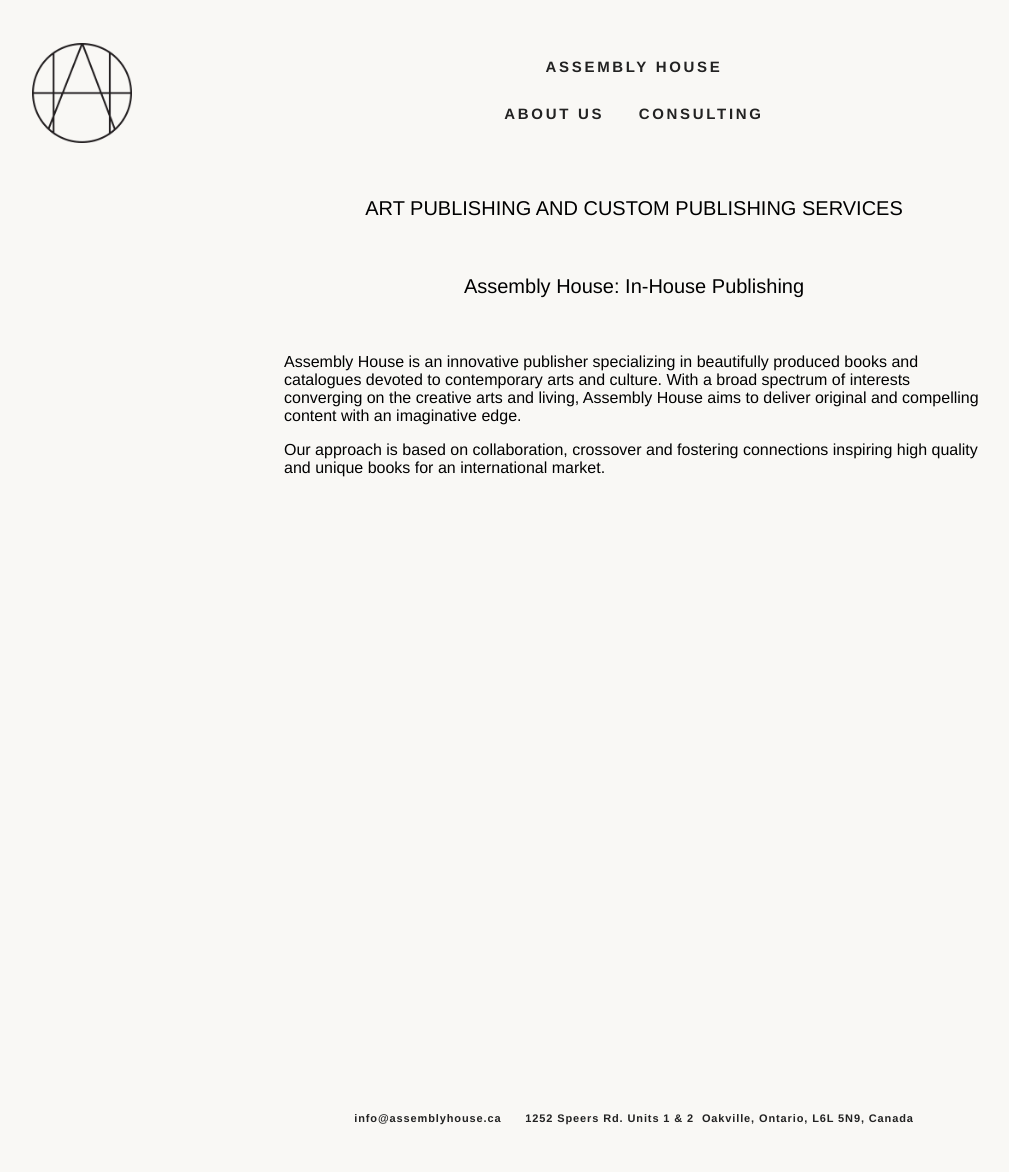
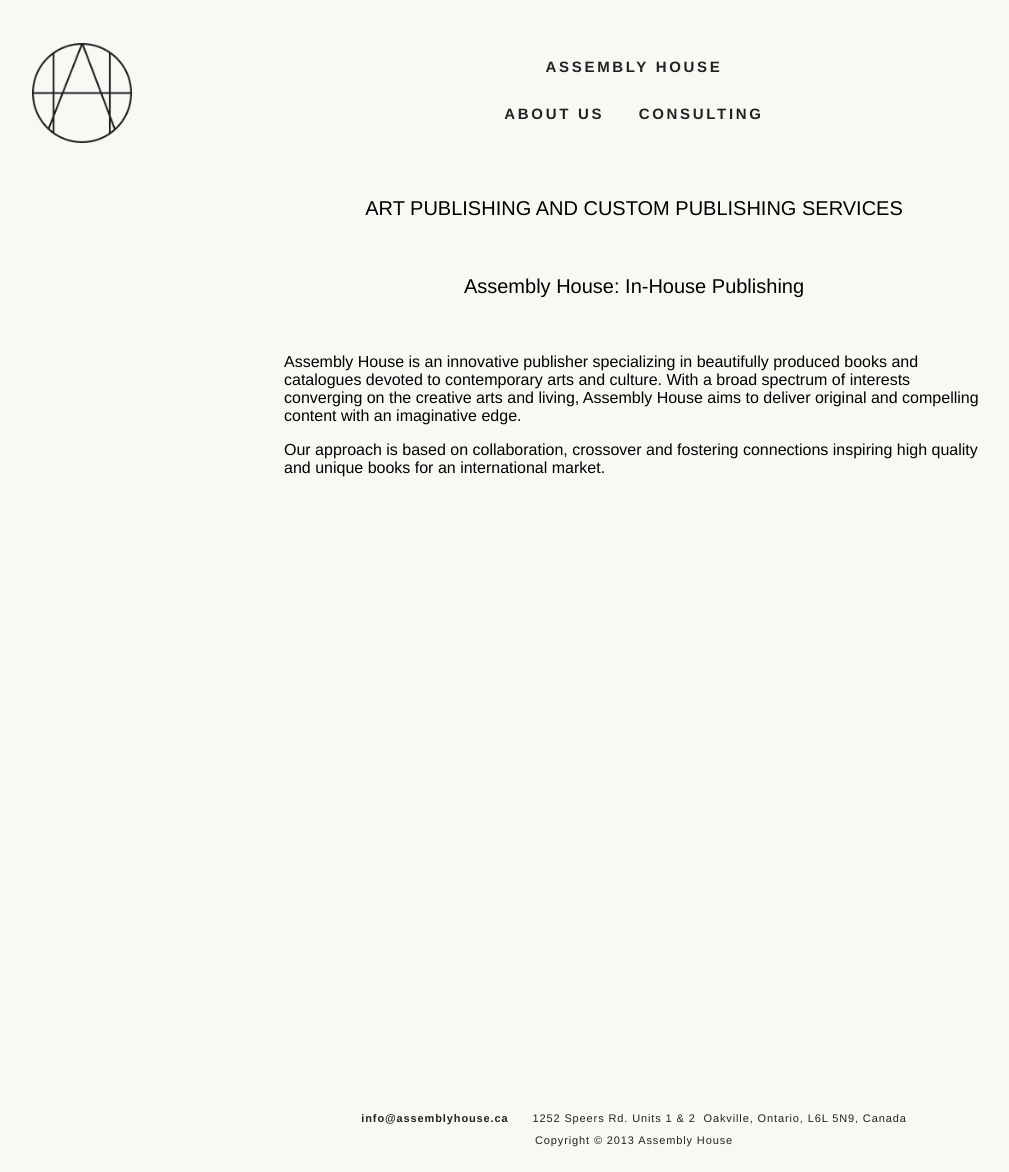
Before and after one commit to darcysaum/assembly-house, a Jekyll site: the page built from index.html, in a window 1280 px wide. Shown: the whole page, without its empty margins (6-1015 px from the left). Built offline with Jekyll 4.4.1, drawn with Linux system fonts in a browser that asks for light colours; Markdown is read by kramdown in place of the engine named in the settings.

Commit message:
adding copyright to footer

```diff
--- a/_includes/footer.html
+++ b/_includes/footer.html
@@ -1,4 +1,5 @@
 <div id="footer">
   <span class="email"><a href="mailto:info@assemblyhouse.ca">info@assemblyhouse.ca</a></span>
   <span class="address">1252 Speers Rd. Units 1 &amp; 2&nbsp;&nbsp;Oakville, Ontario, L6L 5N9, Canada</span>
+  <span class="copyright">Copyright &copy; 2013 Assembly House</span>
 </div>
--- a/css/main.css
+++ b/css/main.css
@@ -38,16 +38,14 @@
 	height: 60px;
 	text-align: center;
 	padding-top: 15px;
-	font-weight: bold;
 	font-size: 11px;
 	letter-spacing: .08em;
 	color: #222;
 }
 
-#footer *{
-	font-family: 'Aaux Next Regular', Helvetica, sans-serif;
+#footer .copyright{
+	display: block; width: 100%; padding-top: 10px;
 }
-
 h1, h2{
 	font-size: 17px;
 	margin-bottom: 55px;
```
Also changed, not shown: 3 other files.
